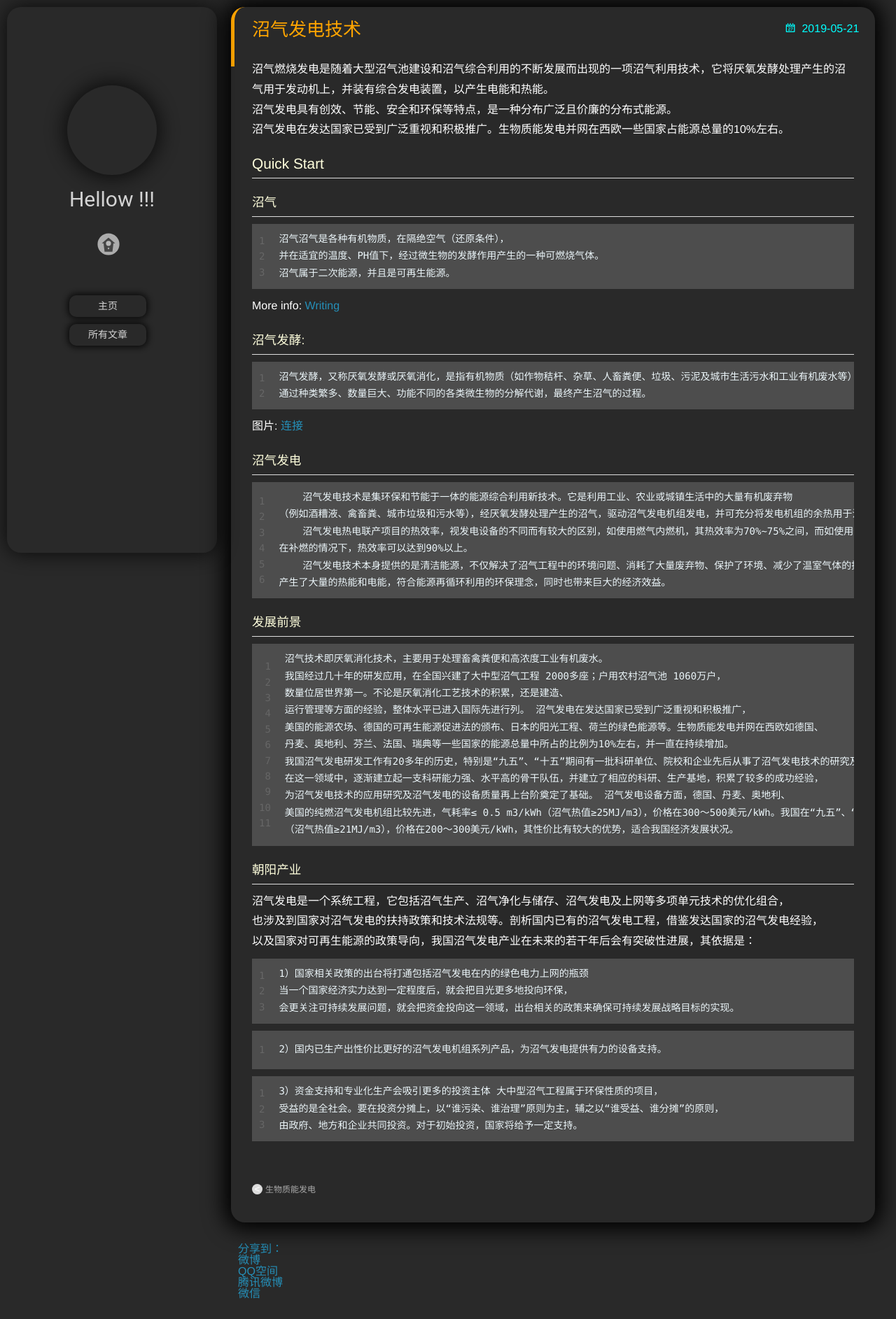
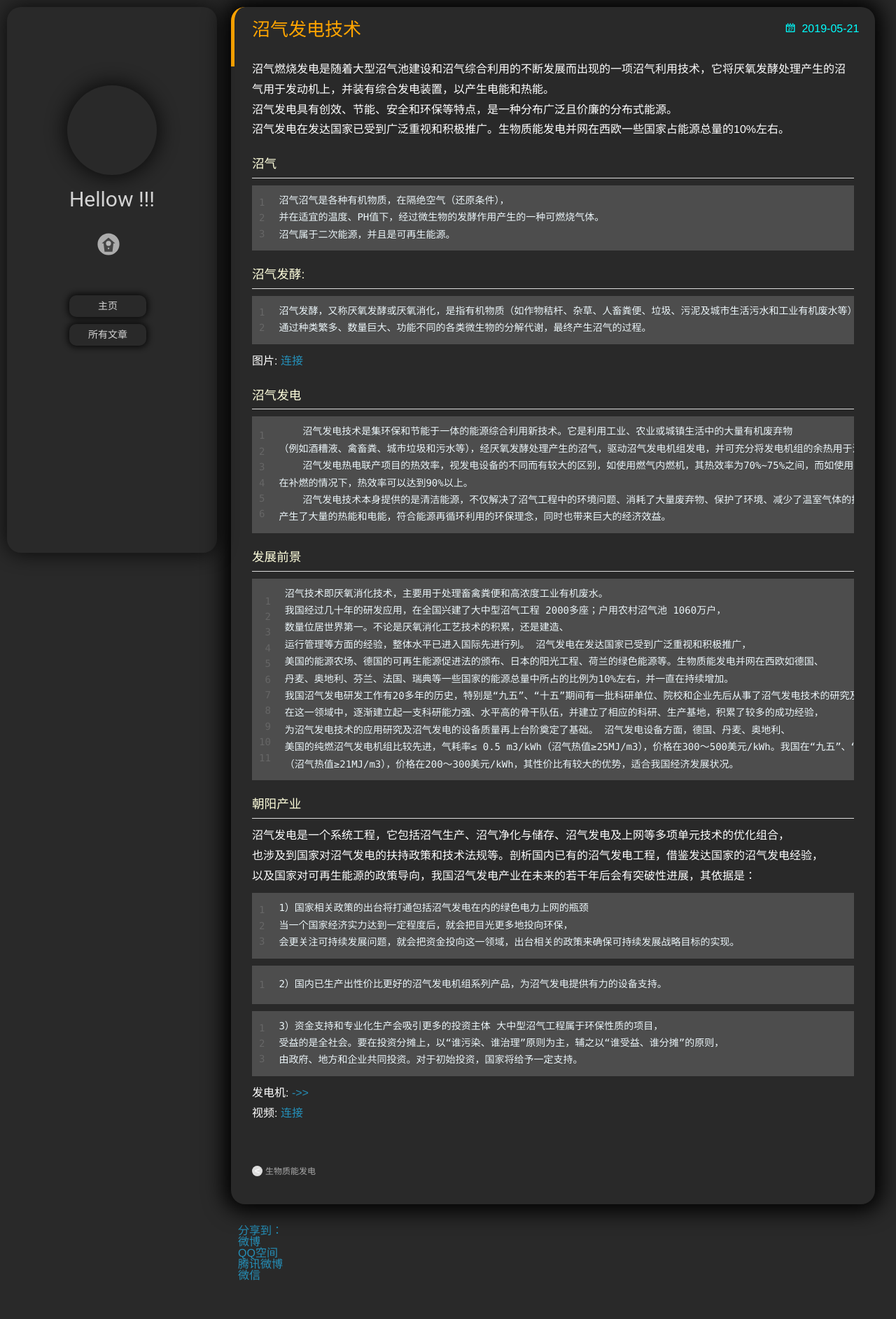
Before and after one commit to 94128952/94128952.github.io, a plain HTML site: page 2019/05/21/456/index.html in a window 1280 px wide. Shown: the top 1885 px of the page at 70% size. Drawn offline with nearby package versions, Linux system fonts and the light colour scheme; some packages are replaced by stand-ins of ours; a script that the page names is missing.

Commit message:
Site updated: 2019-05-22 12:20:31

```diff
--- a/2019/05/21/456/index.html
+++ b/2019/05/21/456/index.html
@@ -9,17 +9,17 @@
 
 
   <meta name="viewport" content="width=device-width, initial-scale=1, maximum-scale=1">
-  <meta name="description" content="沼气燃烧发电是随着大型沼气池建设和沼气综合利用的不断发展而出现的一项沼气利用技术，它将厌氧发酵处理产生的沼气用于发动机上，并装有综合发电装置，以产生电能和热能。沼气发电具有创效、节能、安全和环保等特点，是一种分布广泛且价廉的分布式能源。沼气发电在发达国家已受到广泛重视和积极推广。生物质能发电并网在西欧一些国家占能源总量的10%左右。 Quick Start沼气123沼气沼气是各种有机物质，在隔绝空">
+  <meta name="description" content="沼气燃烧发电是随着大型沼气池建设和沼气综合利用的不断发展而出现的一项沼气利用技术，它将厌氧发酵处理产生的沼气用于发动机上，并装有综合发电装置，以产生电能和热能。沼气发电具有创效、节能、安全和环保等特点，是一种分布广泛且价廉的分布式能源。沼气发电在发达国家已受到广泛重视和积极推广。生物质能发电并网在西欧一些国家占能源总量的10%左右。 沼气123沼气沼气是各种有机物质，在隔绝空气（还原条件），并在适">
 <meta property="og:type" content="article">
 <meta property="og:title" content="沼气发电技术">
 <meta property="og:url" content="http://yoursite.com/2019/05/21/456/index.html">
 <meta property="og:site_name" content="嗨！我知道你们不想听，我也不想讲。。。">
-<meta property="og:description" content="沼气燃烧发电是随着大型沼气池建设和沼气综合利用的不断发展而出现的一项沼气利用技术，它将厌氧发酵处理产生的沼气用于发动机上，并装有综合发电装置，以产生电能和热能。沼气发电具有创效、节能、安全和环保等特点，是一种分布广泛且价廉的分布式能源。沼气发电在发达国家已受到广泛重视和积极推广。生物质能发电并网在西欧一些国家占能源总量的10%左右。 Quick Start沼气123沼气沼气是各种有机物质，在隔绝空">
+<meta property="og:description" content="沼气燃烧发电是随着大型沼气池建设和沼气综合利用的不断发展而出现的一项沼气利用技术，它将厌氧发酵处理产生的沼气用于发动机上，并装有综合发电装置，以产生电能和热能。沼气发电具有创效、节能、安全和环保等特点，是一种分布广泛且价廉的分布式能源。沼气发电在发达国家已受到广泛重视和积极推广。生物质能发电并网在西欧一些国家占能源总量的10%左右。 沼气123沼气沼气是各种有机物质，在隔绝空气（还原条件），并在适">
 <meta property="og:locale" content="default">
-<meta property="og:updated_time" content="2019-05-22T04:08:40.247Z">
+<meta property="og:updated_time" content="2019-05-22T04:19:33.531Z">
 <meta name="twitter:card" content="summary">
 <meta name="twitter:title" content="沼气发电技术">
-<meta name="twitter:description" content="沼气燃烧发电是随着大型沼气池建设和沼气综合利用的不断发展而出现的一项沼气利用技术，它将厌氧发酵处理产生的沼气用于发动机上，并装有综合发电装置，以产生电能和热能。沼气发电具有创效、节能、安全和环保等特点，是一种分布广泛且价廉的分布式能源。沼气发电在发达国家已受到广泛重视和积极推广。生物质能发电并网在西欧一些国家占能源总量的10%左右。 Quick Start沼气123沼气沼气是各种有机物质，在隔绝空">
+<meta name="twitter:description" content="沼气燃烧发电是随着大型沼气池建设和沼气综合利用的不断发展而出现的一项沼气利用技术，它将厌氧发酵处理产生的沼气用于发动机上，并装有综合发电装置，以产生电能和热能。沼气发电具有创效、节能、安全和环保等特点，是一种分布广泛且价廉的分布式能源。沼气发电在发达国家已受到广泛重视和积极推广。生物质能发电并网在西欧一些国家占能源总量的10%左右。 沼气123沼气沼气是各种有机物质，在隔绝空气（还原条件），并在适">
 
     <link rel="alternative" href="/atom.xml" title="嗨！我知道你们不想听，我也不想讲。。。" type="application/atom+xml">
 
@@ -202,8 +202,7 @@
     <div class="article-entry" itemprop="articleBody">
 
         <p>沼气燃烧发电是随着大型沼气池建设和沼气综合利用的不断发展而出现的一项沼气利用技术，它将厌氧发酵处理产生的沼气用于发动机上，并装有综合发电装置，以产生电能和热能。<br>沼气发电具有创效、节能、安全和环保等特点，是一种分布广泛且价廉的分布式能源。<br>沼气发电在发达国家已受到广泛重视和积极推广。生物质能发电并网在西欧一些国家占能源总量的10%左右。</p>
-<h2 id="Quick-Start"><a href="#Quick-Start" class="headerlink" title="Quick Start"></a>Quick Start</h2><h3 id="沼气"><a href="#沼气" class="headerlink" title="沼气"></a>沼气</h3><figure class="highlight bash"><table><tr><td class="gutter"><pre><span class="line">1</span><br><span class="line">2</span><br><span class="line">3</span><br></pre></td><td class="code"><pre><span class="line">沼气沼气是各种有机物质，在隔绝空气（还原条件），</span><br><span class="line">并在适宜的温度、PH值下，经过微生物的发酵作用产生的一种可燃烧气体。</span><br><span class="line">沼气属于二次能源，并且是可再生能源。</span><br></pre></td></tr></table></figure>
-<p>More info: <a href="https://hexo.io/docs/writing.html" target="_blank" rel="noopener">Writing</a></p>
+<h3 id="沼气"><a href="#沼气" class="headerlink" title="沼气"></a>沼气</h3><figure class="highlight bash"><table><tr><td class="gutter"><pre><span class="line">1</span><br><span class="line">2</span><br><span class="line">3</span><br></pre></td><td class="code"><pre><span class="line">沼气沼气是各种有机物质，在隔绝空气（还原条件），</span><br><span class="line">并在适宜的温度、PH值下，经过微生物的发酵作用产生的一种可燃烧气体。</span><br><span class="line">沼气属于二次能源，并且是可再生能源。</span><br></pre></td></tr></table></figure>
 <h3 id="沼气发酵"><a href="#沼气发酵" class="headerlink" title="沼气发酵:"></a>沼气发酵:</h3><figure class="highlight bash"><table><tr><td class="gutter"><pre><span class="line">1</span><br><span class="line">2</span><br></pre></td><td class="code"><pre><span class="line">沼气发酵，又称厌氧发酵或厌氧消化，是指有机物质（如作物秸杆、杂草、人畜粪便、垃圾、污泥及城市生活污水和工业有机废水等）在厌氧条件下，</span><br><span class="line">通过种类繁多、数量巨大、功能不同的各类微生物的分解代谢，最终产生沼气的过程。</span><br></pre></td></tr></table></figure>
 <p>图片: <a href="https://pic.baike.soso.com/ugc/baikepic2/0/20160729074038-1518234910.jpg/800" target="_blank" rel="noopener">连接</a></p>
 <h3 id="沼气发电"><a href="#沼气发电" class="headerlink" title="沼气发电"></a>沼气发电</h3><figure class="highlight bash"><table><tr><td class="gutter"><pre><span class="line">1</span><br><span class="line">2</span><br><span class="line">3</span><br><span class="line">4</span><br><span class="line">5</span><br><span class="line">6</span><br></pre></td><td class="code"><pre><span class="line">    沼气发电技术是集环保和节能于一体的能源综合利用新技术。它是利用工业、农业或城镇生活中的大量有机废弃物</span><br><span class="line">（例如酒糟液、禽畜粪、城市垃圾和污水等），经厌氧发酵处理产生的沼气，驱动沼气发电机组发电，并可充分将发电机组的余热用于沼气生产。 </span><br><span class="line">    沼气发电热电联产项目的热效率，视发电设备的不同而有较大的区别，如使用燃气内燃机，其热效率为70%~75%之间，而如使用燃气透平和余热锅炉，</span><br><span class="line">在补燃的情况下，热效率可以达到90%以上。</span><br><span class="line">    沼气发电技术本身提供的是清洁能源，不仅解决了沼气工程中的环境问题、消耗了大量废弃物、保护了环境、减少了温室气体的排放，而且变废为宝，</span><br><span class="line">产生了大量的热能和电能，符合能源再循环利用的环保理念，同时也带来巨大的经济效益。</span><br></pre></td></tr></table></figure>
@@ -212,6 +211,7 @@
 <figure class="highlight plain"><table><tr><td class="gutter"><pre><span class="line">1</span><br><span class="line">2</span><br><span class="line">3</span><br></pre></td><td class="code"><pre><span class="line">1）国家相关政策的出台将打通包括沼气发电在内的绿色电力上网的瓶颈 </span><br><span class="line">当一个国家经济实力达到一定程度后，就会把目光更多地投向环保，</span><br><span class="line">会更关注可持续发展问题，就会把资金投向这一领域，出台相关的政策来确保可持续发展战略目标的实现。</span><br></pre></td></tr></table></figure>
 <figure class="highlight plain"><table><tr><td class="gutter"><pre><span class="line">1</span><br></pre></td><td class="code"><pre><span class="line">2）国内已生产出性价比更好的沼气发电机组系列产品，为沼气发电提供有力的设备支持。</span><br></pre></td></tr></table></figure>
 <figure class="highlight plain"><table><tr><td class="gutter"><pre><span class="line">1</span><br><span class="line">2</span><br><span class="line">3</span><br></pre></td><td class="code"><pre><span class="line">3）资金支持和专业化生产会吸引更多的投资主体 大中型沼气工程属于环保性质的项目，</span><br><span class="line">受益的是全社会。要在投资分摊上，以“谁污染、谁治理”原则为主，辅之以“谁受益、谁分摊”的原则，</span><br><span class="line">由政府、地方和企业共同投资。对于初始投资，国家将给予一定支持。</span><br></pre></td></tr></table></figure>
+<p>发电机: <a href="https://www.iqiyi.com/w_19rzuyb4d5.html" target="_blank" rel="noopener">-&gt;&gt;</a><br>视频: <a href="http://www.fdjtv.cn/case/show-11-55-1.html" target="_blank" rel="noopener">连接</a></p>
 
 
     </div>
```
Also changed, not shown: index.html (+2 -2 lines).
